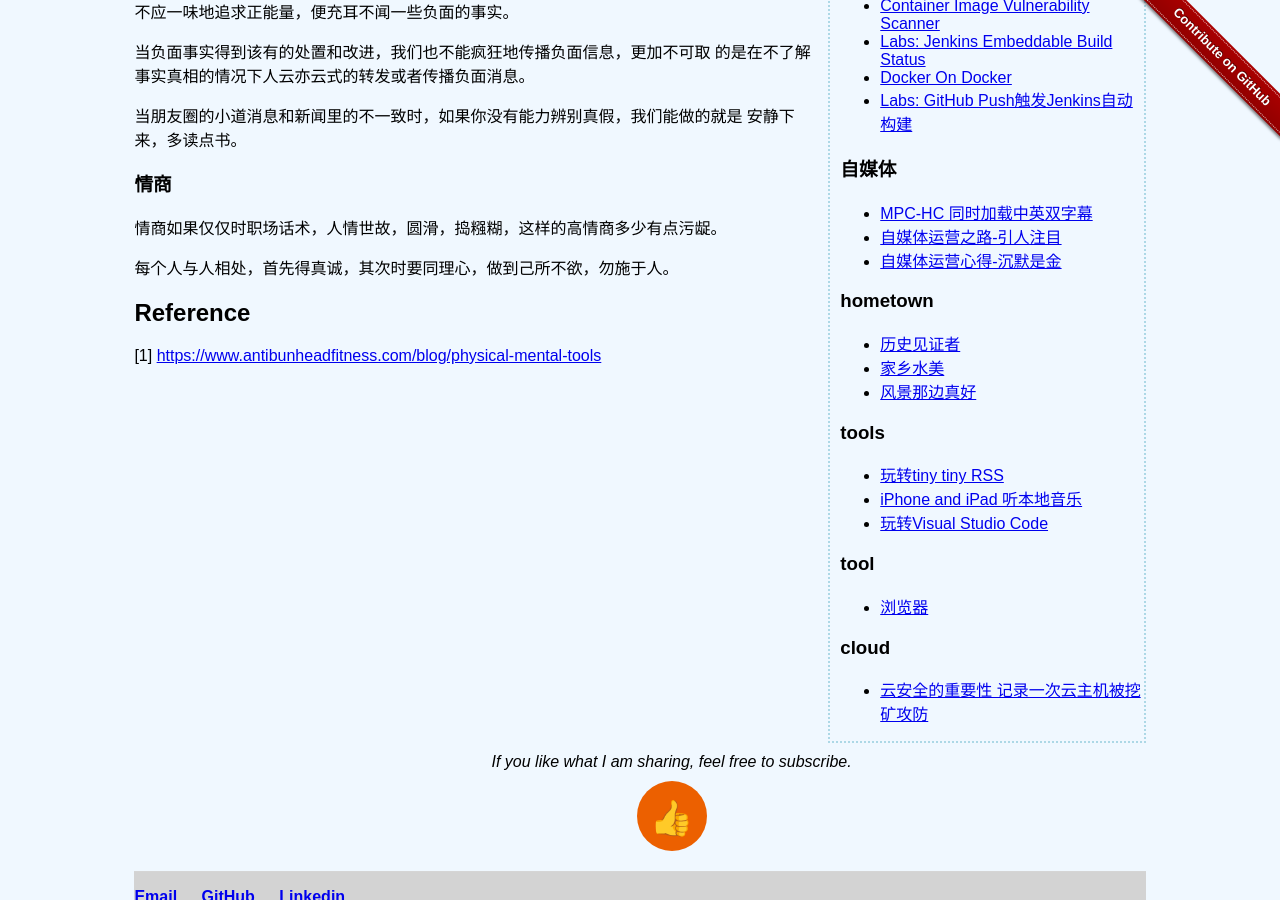
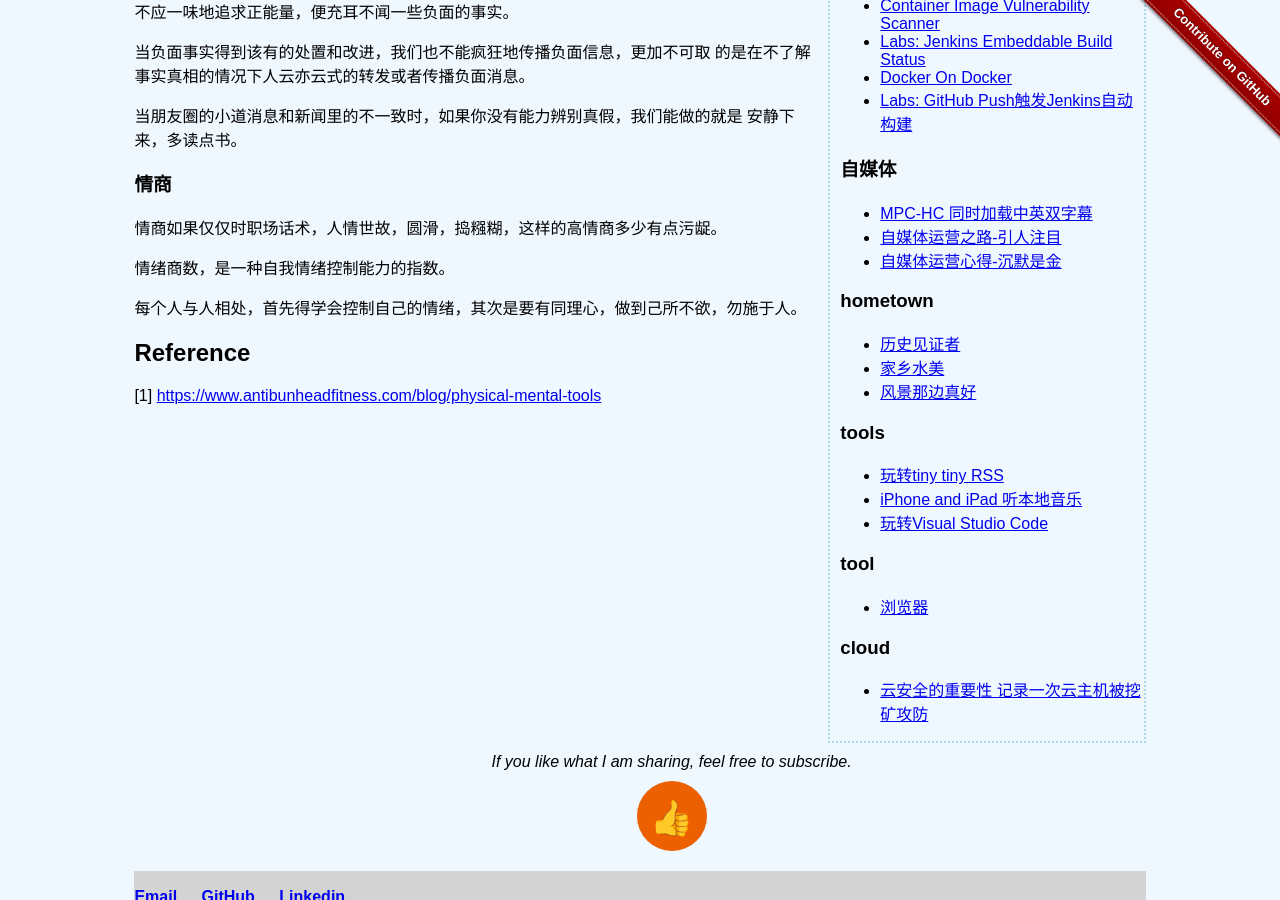
Before and after one commit to liuning0820/liuning0820.github.io, a Jekyll site: the page built from _posts/2022-04-24-mindset-2022.md, in a window 1280 px wide and 900 px high, scrolled down 1293 px. Built offline with Jekyll 4.4.1, drawn with Linux system fonts in a browser that asks for light colours; comment, search, counter and statistics services are not loaded.

Commit message:
update a bit

```diff
--- a/_posts/2022-04-24-mindset-2022.md
+++ b/_posts/2022-04-24-mindset-2022.md
@@ -57,7 +57,9 @@ Table Of Context:
 
 情商如果仅仅时职场话术，人情世故，圆滑，捣糨糊，这样的高情商多少有点污龊。
 
-每个人与人相处，首先得真诚，其次时要同理心，做到己所不欲，勿施于人。
+情绪商数，是一种自我情绪控制能力的指数。
+
+每个人与人相处，首先得学会控制自己的情绪，其次是要有同理心，做到己所不欲，勿施于人。
 
 ## Reference
 
```
Also changed, not shown: _posts/2021-02-08-mindset-2021.md (line endings or trailing spaces), _posts/2021-02-27-云安全的重要性-记录一次云主机被挖矿攻防.md (line endings or trailing spaces), _posts/2021-10-20-钓鱼心得.md (line endings or trailing spaces).
